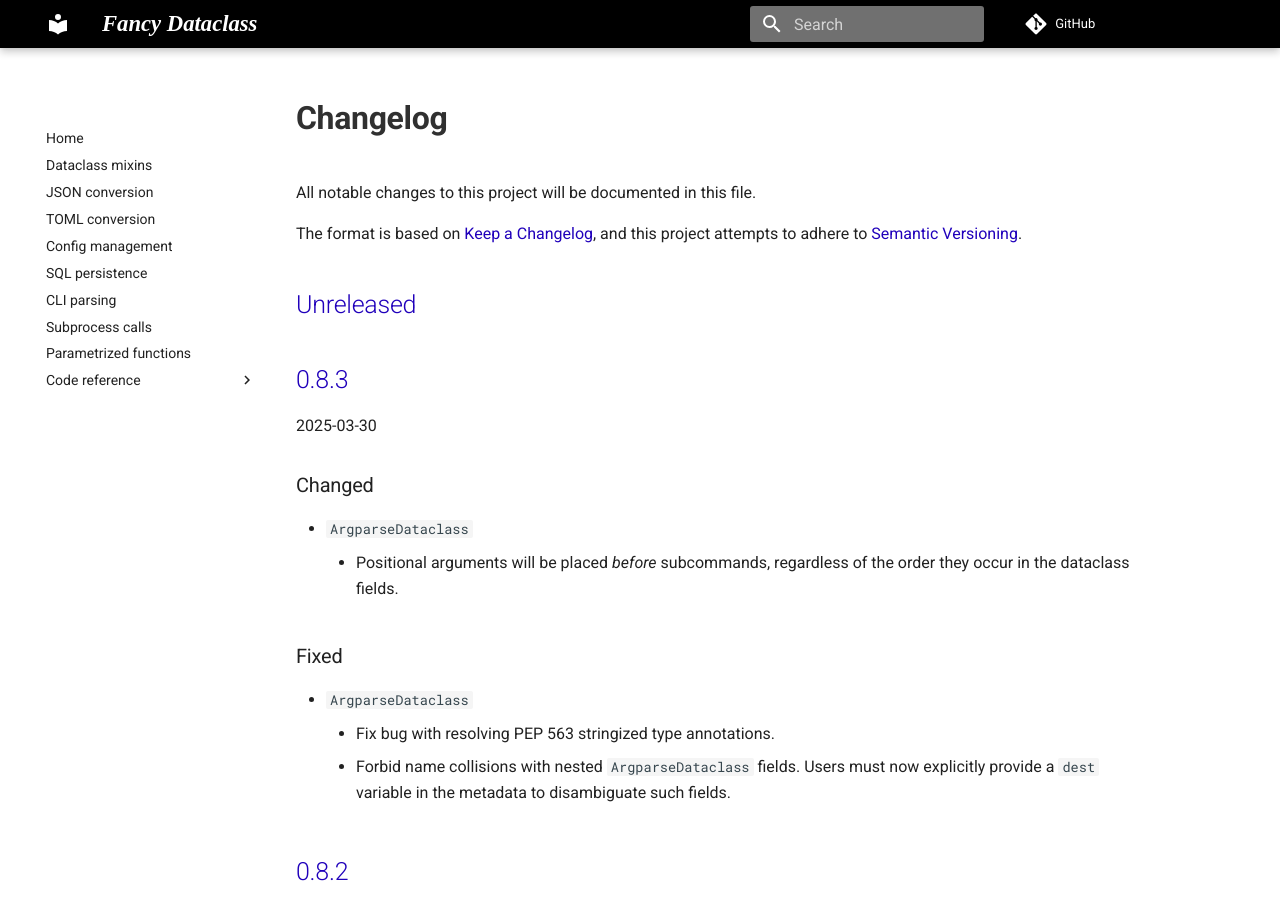
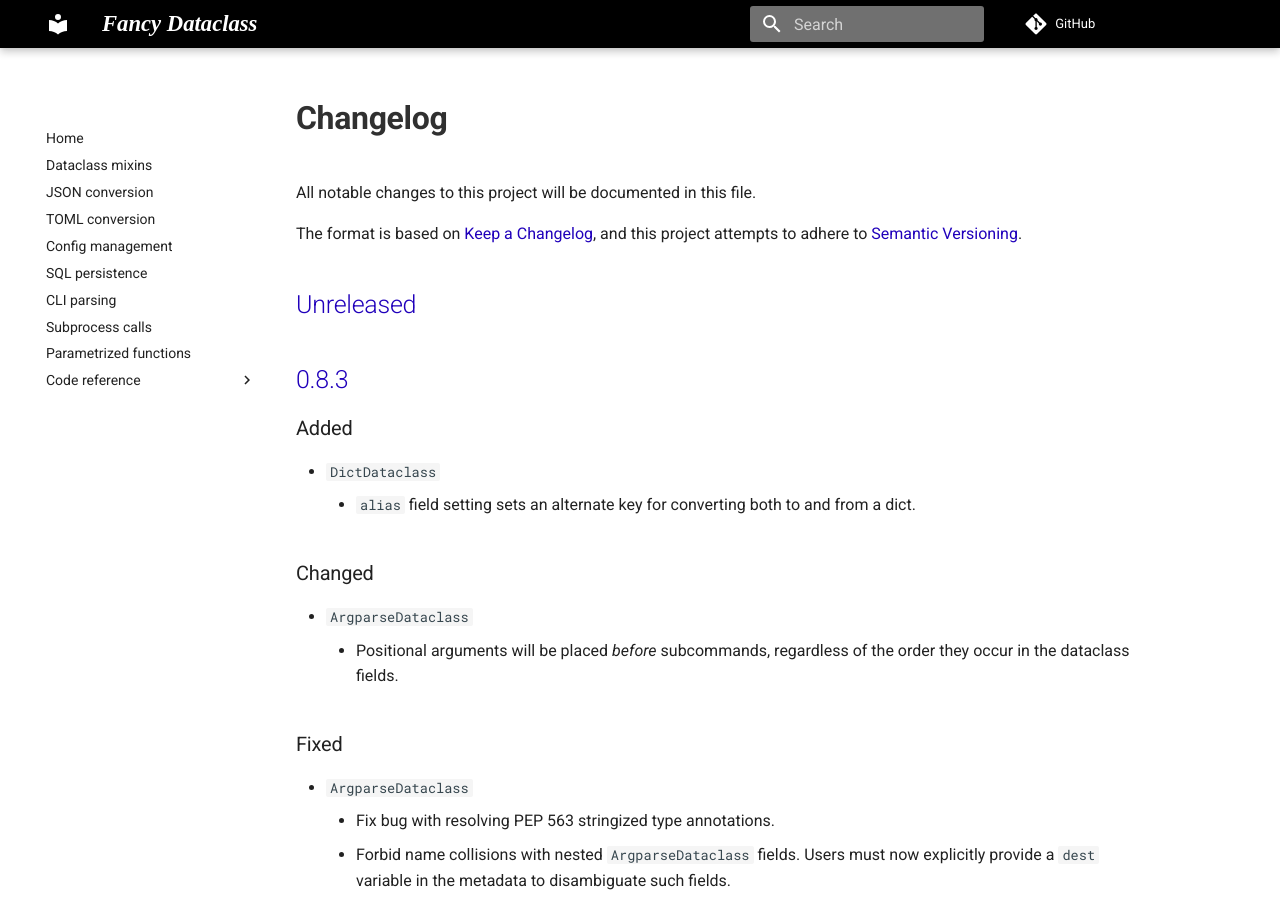
Before and after one commit to jeremander/fancy-dataclass, an MkDocs documentation site: the page built from docs/CHANGELOG.md, in a window 1280 px wide and 900 px high. Built offline with MkDocs 1.6.1 and Material for MkDocs 9.7.7, drawn with Linux system fonts in a browser that asks for light colours; comment, search, counter and statistics services are not loaded.

```diff
--- a/docs/CHANGELOG.md
+++ b/docs/CHANGELOG.md
@@ -18,7 +18,10 @@
 
 ## [0.8.3]
 
-2025-03-30
+### Added
+
+- `DictDataclass`
+    - `alias` field setting sets an alternate key for converting both to and from a dict.
 
 ### Changed
 
```
Also changed, not shown: 1 other file.
